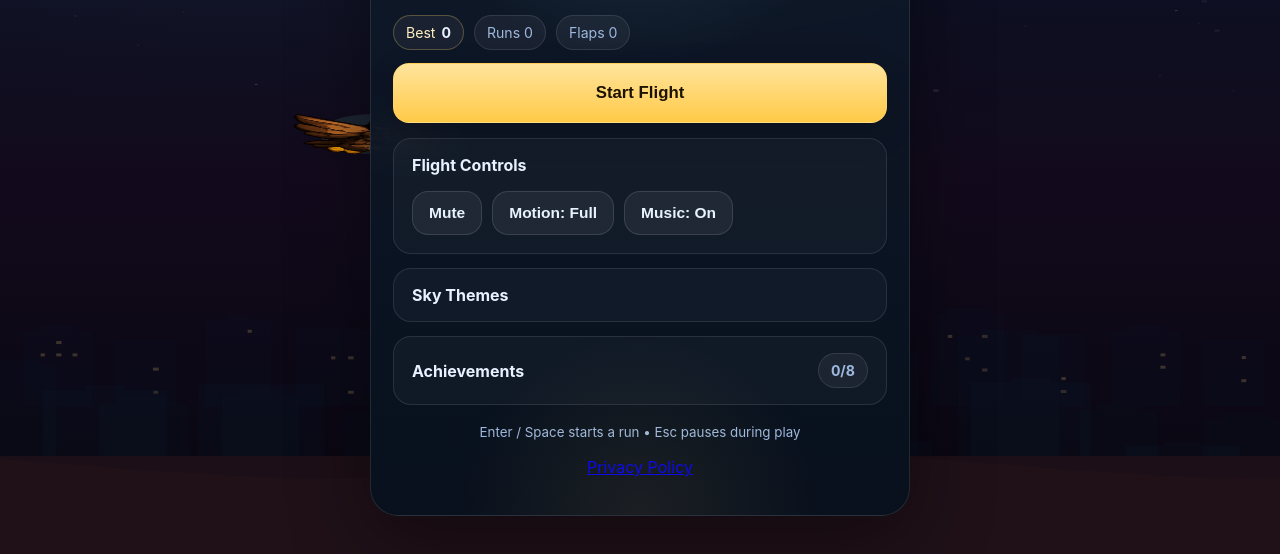
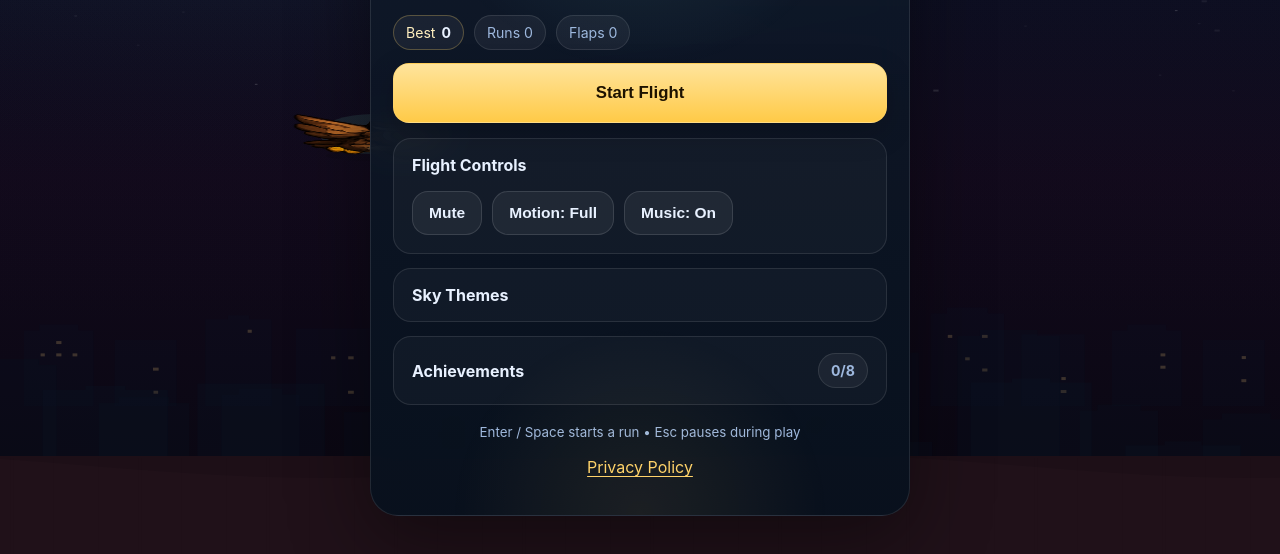
Before and after one commit to deadbiiird-studio/OwlFly, a website built with Vite: page web/index.dev.html in a window 1280 px wide. Shown: the part 224-778 px from the top of the page. Built offline with nearby package versions, Linux system fonts and the light colour scheme.

Commit message:
style(ui): make in-app privacy link readable and keyboard-visible

```diff
--- a/web/style.css
+++ b/web/style.css
@@ -393,6 +393,14 @@ input[type="range"] {
   color: var(--muted);
   margin-top: 16px;
 }
+.footer .privacyLink {
+  color: var(--gold);
+  text-underline-offset: 0.18em;
+}
+.footer .privacyLink:focus-visible {
+  outline: 2px solid var(--cyan);
+  outline-offset: 3px;
+}
 
 .scoreStrip {
   display: grid;
```
